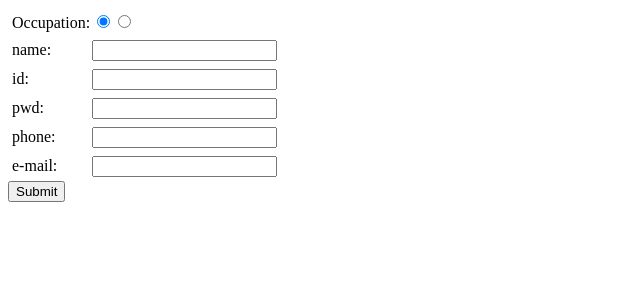
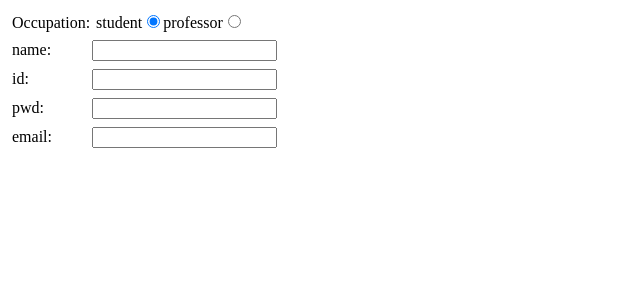
Before and after one commit to kangactor123/react-hook-form-repo, a React (Create React App) app: page / in a window 1280 px wide. Shown: the top 300 px of the page, without its empty margins (0-640 px from the left). Built offline with nearby package versions, Linux system fonts and the light colour scheme.

Commit message:
React-hook-form 페이지 작업 ing

```diff
--- a/src/App.tsx
+++ b/src/App.tsx
@@ -1,8 +1,9 @@
+import ReactHookForm from "page/ReactHookForm";
 import React from "react";
 import NoHookForm from "./page/NoHookForm";
 
 function App() {
-  return <NoHookForm />;
+  return <ReactHookForm />;
 }
 
 export default App;
--- a/src/page/ReactHookForm.tsx
+++ b/src/page/ReactHookForm.tsx
@@ -1,6 +1,6 @@
 import ControlInputText from "component/ControlInputText";
 import { FieldValues, useForm } from "react-hook-form";
-import { Row } from "style";
+import { Row, Label } from "style";
 
 interface TForm {
   occupation: string;
@@ -8,26 +8,88 @@ interface TForm {
   name: string;
   pwd: string;
   email: string;
+  phone: string;
 }
 
 function ReactHookForm() {
   const {
+    register,
     control,
     handleSubmit,
+    watch,
     formState: { errors },
-  } = useForm<TForm>();
+  } = useForm<TForm>({
+    mode: "onChange",
+    defaultValues: {
+      occupation: "student",
+      id: "",
+      name: "",
+      pwd: "",
+      email: "",
+      phone: "",
+    },
+  });
+
+  console.log(errors);
   return (
     <form>
       <Row>
+        <Label>Occupation: </Label>&nbsp;
+        <label>student</label>
+        <input type="radio" value="student" {...register("occupation")} />
+        <label>professor</label>
+        <input type="radio" value="professor" {...register("occupation")} />
+      </Row>
+      <Row>
+        <Label>name: </Label>
+        <ControlInputText<TForm>
+          control={control}
+          name="name"
+          rules={{
+            required: "반드시 입력해주세요",
+            maxLength: { value: 10, message: "최대 10글자 입력이 가능합니다." },
+          }}
+        />
+        {errors.name?.message ? (
+          <p className="error">{errors.name?.message}</p>
+        ) : null}
+      </Row>
+      <Row>
+        <Label>id: </Label>
         <ControlInputText<TForm>
           control={control}
           name="id"
           rules={{
             required: "반드시 입력해주세요",
             max: { value: 10, message: "최대 10글자 입력이 가능합니다." },
+            min: { value: 3, message: "3글자 이상 입력해주세요." },
           }}
         />
       </Row>
+      <Row>
+        <Label>pwd: </Label>
+        <ControlInputText<TForm> control={control} name="pwd" />
+      </Row>
+      <Row>
+        <Label>email: </Label>
+        <input
+          type="text"
+          {...register("email", {
+            pattern: {
+              value:
+                /^[0-9a-zA-Z]([-_.]?[0-9a-zA-Z])*@[0-9a-zA-Z]([-_.]?[0-9a-zA-Z])*.[a-zA-Z]{2,3}$/i,
+              message: "이메일 형식에 맞지 않습니다.",
+            },
+          })}
+        />
+      </Row>
+      {watch("occupation") === "professor" ? (
+        <Row>
+          <Label>phone: </Label>
+          <ControlInputText<TForm> control={control} name="phone" />
+        </Row>
+      ) : null}
+      {/* <button onClick={handleSubmit}>Submit</button> */}
     </form>
   );
 }
```
